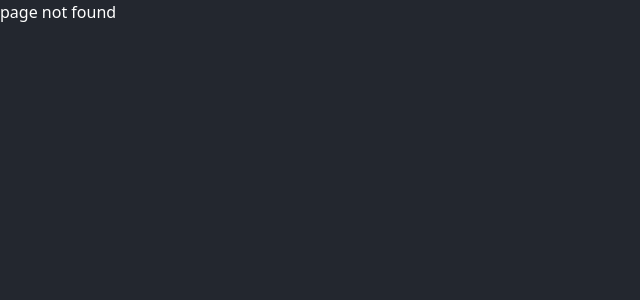
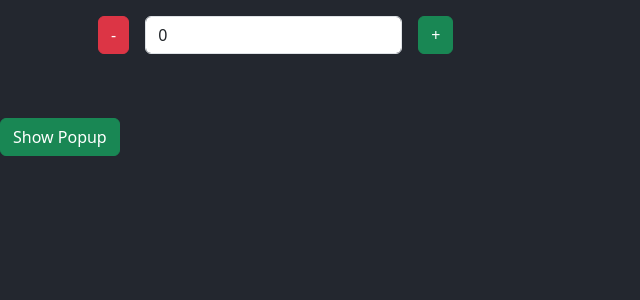
Before and after one commit to GudduAns/todo-react, a React (Vite) app: page /redux in a window 1280 px wide. Before the commit this address had no page. Shown: the top 300 px of the page, without its empty margins (0-640 px from the left). Built offline with nearby package versions, Linux system fonts and the light colour scheme.

Commit message:
redux done

```diff
--- a/src/App.jsx
+++ b/src/App.jsx
@@ -9,21 +9,23 @@ import Todo from './Components/Todo';
 import Console from './ExtraStuff/Console';
 import ImageGallery from './Components/ImageGallery';
 import SearchTool from './Components/SearchTool/SearchTool';
-
+import Redux from './Components/Redux';
+import { Provider } from 'react-redux';
+import Store from './Components/Redux/Store/Store';
 function App() {
   return (
-    <>
+    <Provider store={Store}>
       <BrowserRouter>
         <Routes>
           <Route path="/todo" element={<Todo />} />
           <Route path="/console" element={<Console />} />
           <Route path="/image-gallery" element={<ImageGallery />} />
           <Route path="/search-tool" element={<SearchTool />} />
+          <Route path="/redux" element={<Redux />} />
           <Route path="/*" element={<p>page not found</p>} />
         </Routes>
       </BrowserRouter>
-
-    </>
+    </Provider>
   )
 }
 
--- /dev/null
+++ b/src/Components/Redux/Action/index.jsx
@@ -0,0 +1,10 @@
+export const incHandle = (num) => {
+    return {
+        type: 'INCREMENT',
+        payload: num
+    };
+}
+
+export const decHandle = () => {
+    return { type: 'DECREMENT' };
+}
--- /dev/null
+++ b/src/Components/Redux/Action/popHandler/Action.js
@@ -0,0 +1,6 @@
+export const SuccessMsgAction = (msg) => {
+    return {
+        type: 'SHOW_MSG',
+        payload: msg,
+    }
+}
--- /dev/null
+++ b/src/Components/Redux/Reducer/SuccessMsg.js
@@ -0,0 +1,14 @@
+const initialState = {
+    show: false,
+    message: "",
+}
+
+export const SuccessMsg = (state = initialState, { type, payload }) => {
+    switch (type) {
+        case 'SHOW_MSG': return {
+            show: true,
+            message: payload
+        }
+        default: return initialState
+    }
+}
--- /dev/null
+++ b/src/Components/Redux/Reducer/UpDown.jsx
@@ -0,0 +1,9 @@
+const initialState = 0;
+
+export const UpDownHandle = (state = initialState, action) => {
+    switch (action.type) {
+        case 'INCREMENT': return state + action.payload;
+        case 'DECREMENT': return state - 1
+        default: return state
+    }
+}
--- /dev/null
+++ b/src/Components/Redux/Reducer/index.jsx
@@ -0,0 +1,12 @@
+import { combineReducers } from 'redux';
+
+import { UpDownHandle } from './UpDown';
+import { SuccessMsg } from './SuccessMsg'
+
+
+const RootReducer = combineReducers({
+    UpDownHandle,
+    SuccessMsg,
+})
+
+export default RootReducer;
--- /dev/null
+++ b/src/Components/Redux/Store/Store.js
@@ -0,0 +1,6 @@
+import { createStore } from "redux";
+import RootReducer from "../Reducer";
+
+const Store = createStore(RootReducer, window.__REDUX_DEVTOOLS_EXTENSION__ && window.__REDUX_DEVTOOLS_EXTENSION__())
+
+export default Store;
--- /dev/null
+++ b/src/Components/Redux/index.jsx
@@ -0,0 +1,38 @@
+import React from 'react'
+import { useDispatch, useSelector } from 'react-redux'
+import { decHandle, incHandle } from './Action';
+import { SuccessMsgAction } from './Action/popHandler/Action';
+const Redux = () => {
+    const { inputVal, popShow } = useSelector((state) => {
+        return {
+            inputVal: state.UpDownHandle,
+            popShow: state.SuccessMsg
+        }
+    })
+    const dispatch = useDispatch();
+    function popHandler() {
+        dispatch(SuccessMsgAction({ msg: 'hello' }))
+    }
+    console.log(popShow)
+    return (
+        <>
+            <div className="container my-3">
+                <div className="d-flex">
+                    <button className="btn btn-danger mx-3 btn-m"
+                        onClick={() => dispatch(decHandle())} >
+                        -
+                    </button>
+                    <input type="email" className="form-control w-auto" value={inputVal} onChange={() => { }} />
+                    <button className="btn btn-success mx-3 btn-m"
+                        onClick={() => dispatch(incHandle(5))}
+                    >+</button>
+                </div>
+            </div>
+            <button className="btn btn-success my-5 center" onClick={popHandler}>
+                Show Popup
+            </button>
+        </>
+    )
+}
+
+export default Redux
```
